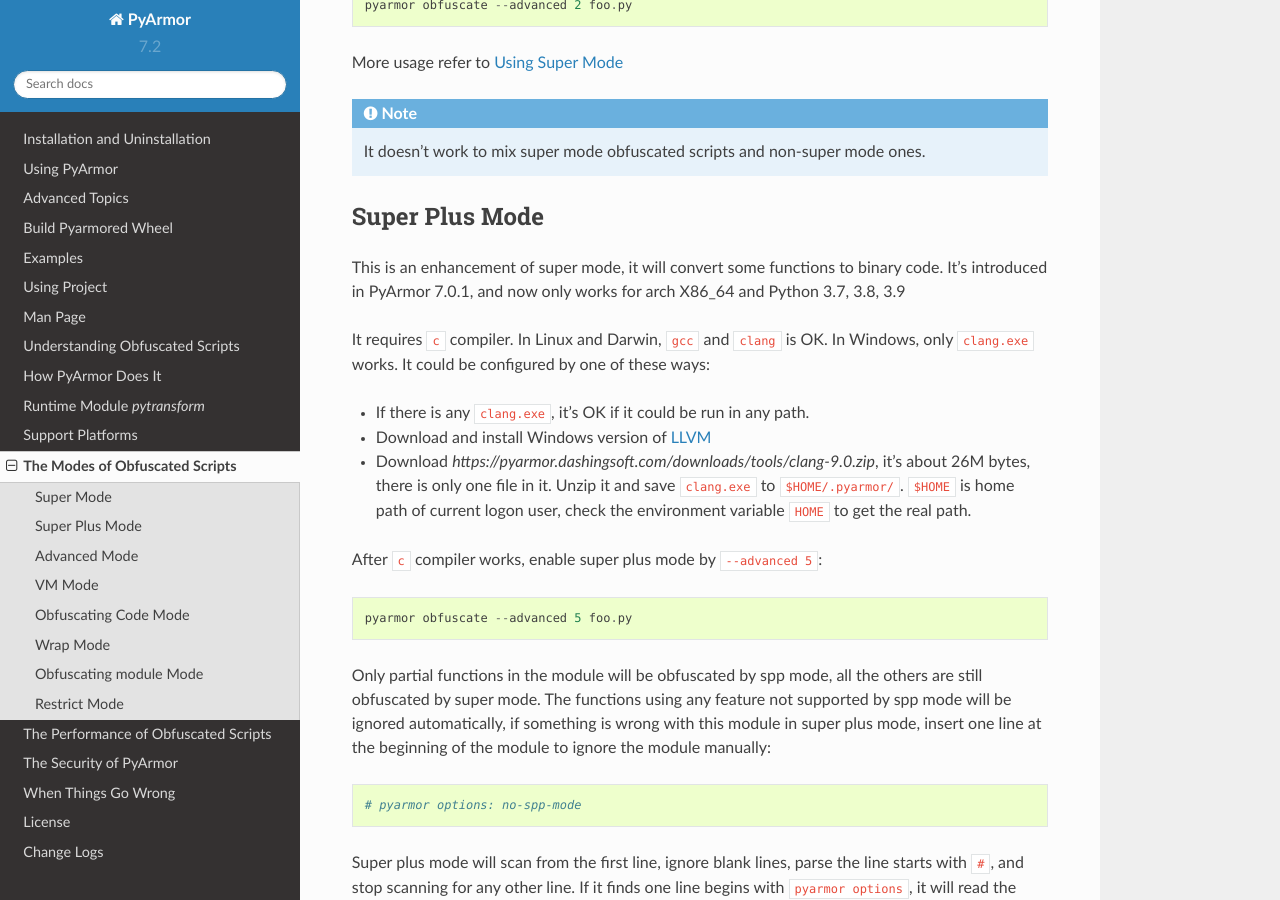
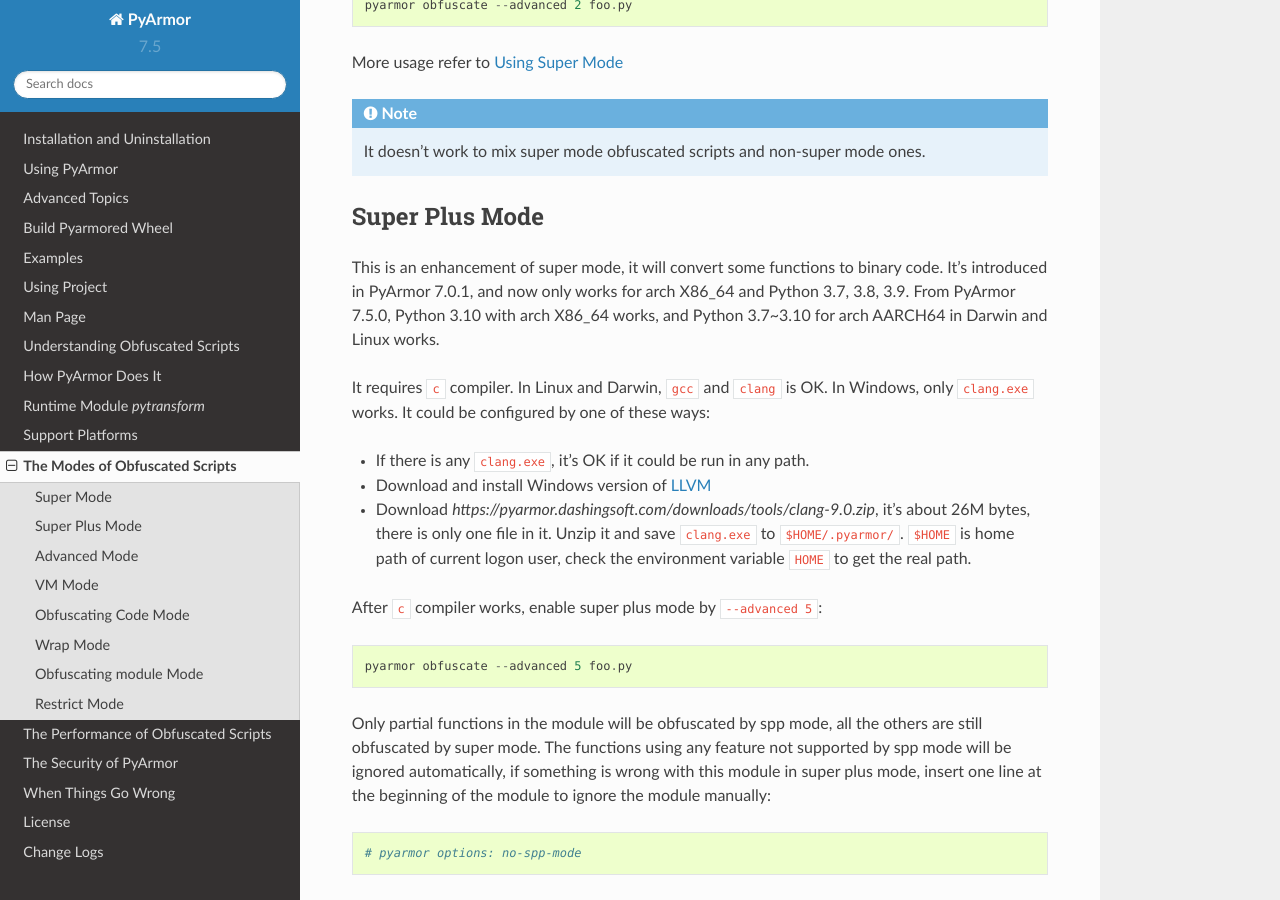
Before and after one commit to dashingsoft/pyarmor, a Sphinx documentation site: the page built from docs/mode.rst, in a window 1280 px wide and 900 px high, scrolled down 821 px. Built offline with Sphinx 7.4.7 and the Read the Docs theme 2.0.0, drawn with Linux system fonts in a browser that asks for light colours.

Commit message:
Add sppmode for Python 3.10

```diff
--- a/docs/change-logs.rst
+++ b/docs/change-logs.rst
@@ -45,6 +45,8 @@
   raises excpetion "no entry script found"
 * Change core version and spp libraries version to **r50.4**
 * Support `sppmode` for platforms: darwin.aarch64, linux.aarch64
+* Support `sppmode` for Python 3.10 in platforms: windows.x86_64, linux.x86_64,
+  darwin.x86_64, darwin.aarch64, linux.aarch64
 * Fix sppmode bug: the result of inplace op for attribute is not right. For
   example, after `self.a += 1`, `self.a` isn't increased in old version.
 
--- a/docs/conf.py
+++ b/docs/conf.py
@@ -57,9 +57,9 @@
 # built documents.
 #
 # The short X.Y version.
-version = '7.2'
+version = '7.5'
 # The full version, including alpha/beta/rc tags.
-release = '7.2.0'
+release = '7.5.0'
 
 # The language for content autogenerated by Sphinx. Refer to documentation
 # for a list of supported languages.
--- a/docs/mode.rst
+++ b/docs/mode.rst
@@ -49,7 +49,8 @@
 
 This is an enhancement of super mode, it will convert some functions to binary
 code. It's introduced in PyArmor 7.0.1, and now only works for arch X86_64 and
-Python 3.7, 3.8, 3.9
+Python 3.7, 3.8, 3.9. From PyArmor 7.5.0, Python 3.10 with arch X86_64 works,
+and Python 3.7~3.10 for arch AARCH64 in Darwin and Linux works.
 
 It requires ``c`` compiler. In Linux and Darwin, ``gcc`` and ``clang`` is OK. In
 Windows, only ``clang.exe`` works. It could be configured by one of these ways:
```
Also changed, not shown: 2 other files.
